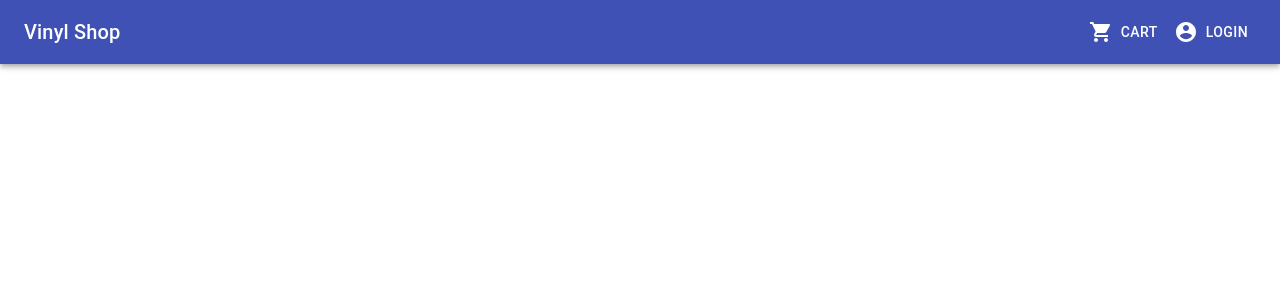
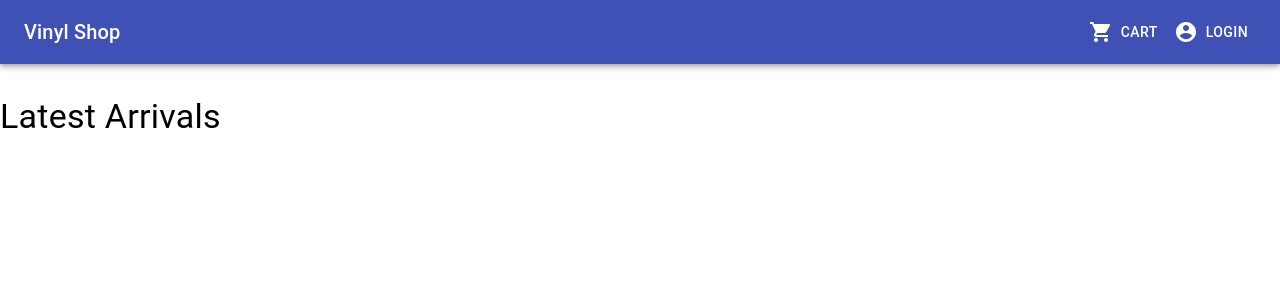
Before and after one commit to andreviallon/vinyl-webshop, a React (Create React App) app in the folder client/: page / in a window 1280 px wide. Shown: the top 300 px of the page. Built offline with nearby package versions, Linux system fonts and the light colour scheme.

Commit message:
add page wrapper

```diff
--- a/client/src/App.tsx
+++ b/client/src/App.tsx
@@ -2,11 +2,16 @@ import React from 'react';
 import './App.css';
 
 import Header from './components/Header';
+import PageWrapper from './components/PageWrapper';
+import HomePage from './pages/HomePage';
 
 function App() {
   return (
     <div className="App">
       <Header />
+      <PageWrapper>
+        <HomePage />
+      </PageWrapper>
     </div>
   );
 }
--- /dev/null
+++ b/client/src/components/PageWrapper.tsx
@@ -0,0 +1,21 @@
+import React from 'react'
+import { makeStyles } from '@material-ui/core/styles';
+
+const useStyles = makeStyles({
+  root: {
+    width: '100%',
+    maxWidth: 1280,
+    margin: '2rem auto 0'
+  },
+});
+
+const PageWrapper = ({ children }: any ) => {
+    const classes = useStyles();
+    return (
+        <div className={classes.root}>
+            {children}
+        </div>
+    )
+}
+
+export default PageWrapper
--- /dev/null
+++ b/client/src/pages/HomePage.tsx
@@ -0,0 +1,23 @@
+import React from 'react';
+import Typography from '@material-ui/core/Typography';
+import { makeStyles } from '@material-ui/core/styles';
+
+const useStyles = makeStyles({
+  latestArrivals: {
+    textAlign: 'left'
+  },
+});
+
+const HomePage = () => {
+    const classes = useStyles();
+
+    return (
+        <div>
+            <Typography variant="h4" className={classes.latestArrivals}>
+                Latest Arrivals
+            </Typography>
+        </div>
+    )
+}
+
+export default HomePage
```
